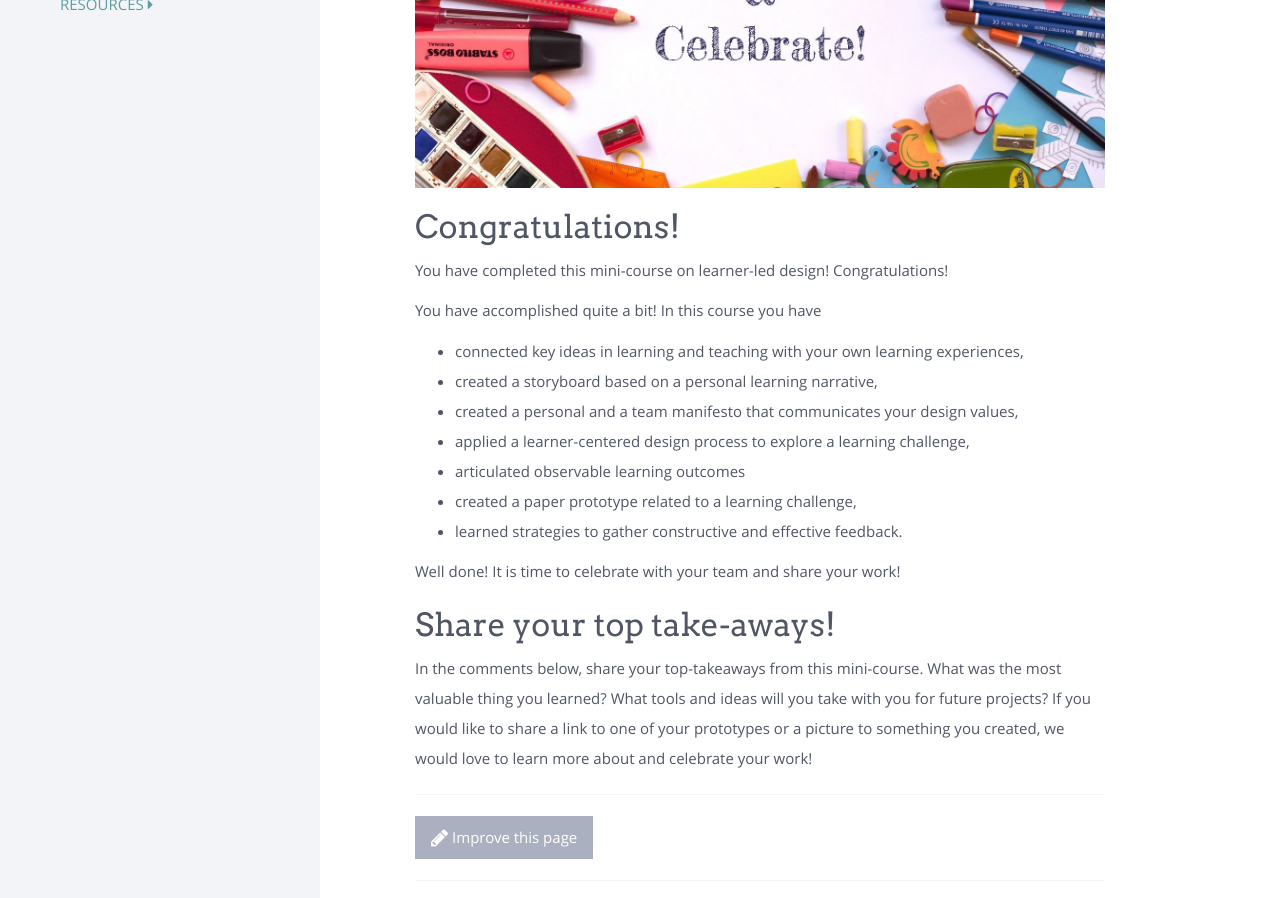
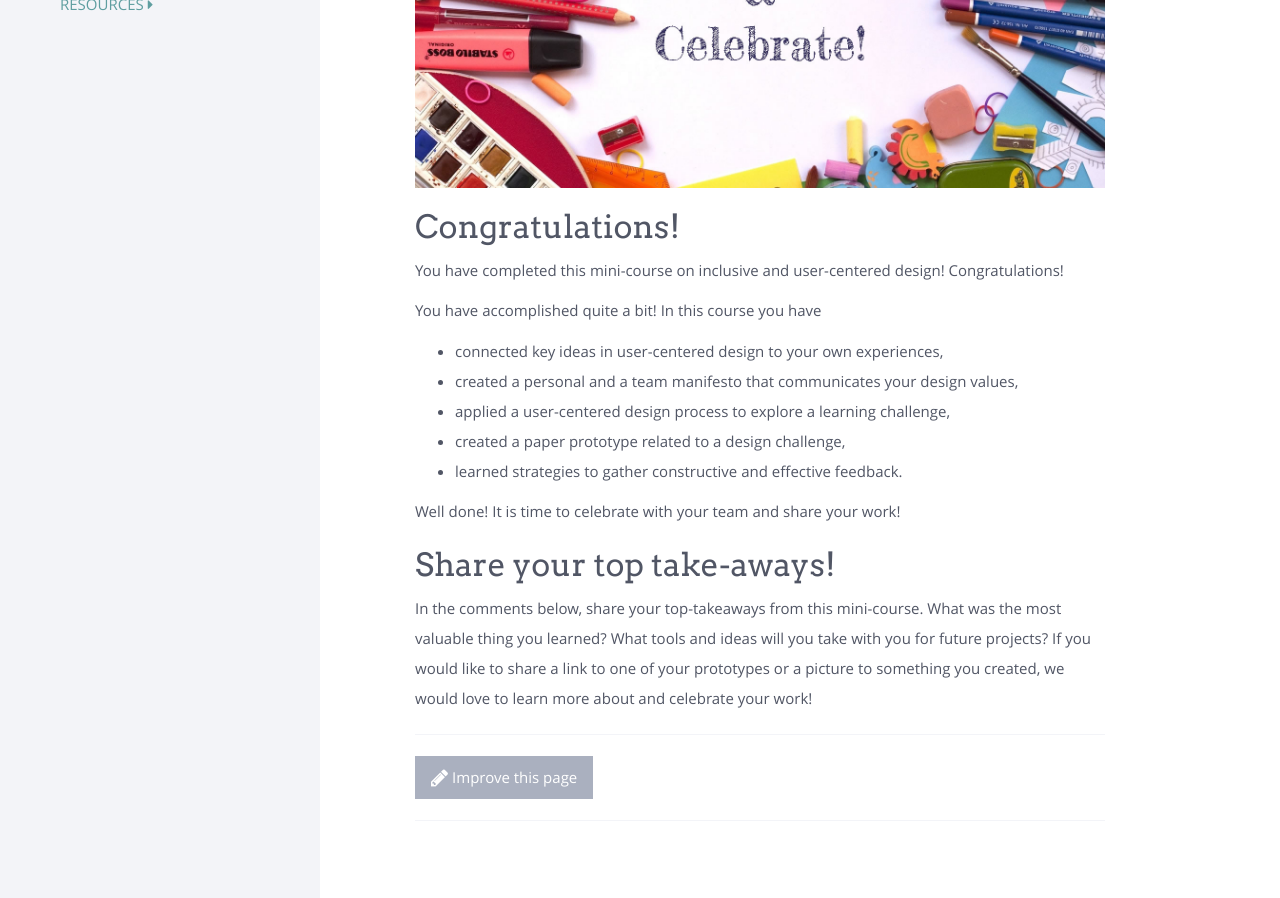
Before and after one commit to ucsdlib/foundations, a Jekyll site: the page built from modules/sharing/_posts/2000-01-01-sharing-your-work.html, in a window 1280 px wide and 900 px high, scrolled down 404 px. Built offline with Jekyll 4.4.1, drawn with Linux system fonts in a browser that asks for light colours; nearby versions of some CDN libraries; comment, search, counter and statistics services are not loaded.

Commit message:
Update 2000-01-01-sharing-your-work.html
wording changes

```diff
--- a/modules/sharing/_posts/2000-01-01-sharing-your-work.html
+++ b/modules/sharing/_posts/2000-01-01-sharing-your-work.html
@@ -8,17 +8,15 @@ comments: true
 
 <h2>Congratulations!</h2>
 
-<p>You have completed this mini-course on learner-led design! Congratulations!</p>
+<p>You have completed this mini-course on inclusive and user-centered design! Congratulations!</p>
 
 <p>You have accomplished quite a bit! In this course you have</p>
 
 <ul>
-    <li>connected key ideas in learning and teaching with your own learning experiences,</li>
-    <li>created a storyboard based on a personal learning narrative,</li>
+    <li>connected key ideas in user-centered design to your own experiences,</li>
     <li>created a personal and a team manifesto that communicates your design values,</li>
-    <li>applied a learner-centered design process to explore a learning challenge,</li>
-    <li>articulated observable learning outcomes</li>
-    <li>created a paper prototype related to a learning challenge,</li>
+    <li>applied a user-centered design process to explore a learning challenge,</li>
+    <li>created a paper prototype related to a design challenge,</li>
     <li>learned strategies to gather constructive and effective feedback.</li>
 </ul>
 
```
